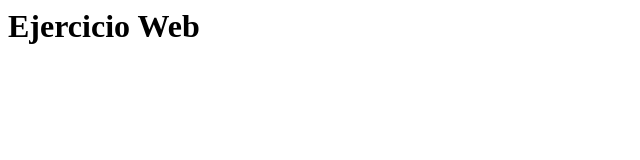
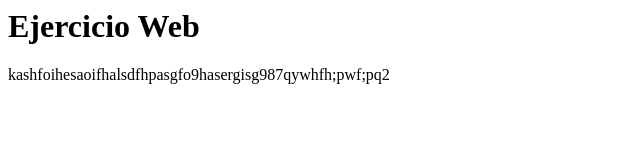
Before and after one commit to codeing02/ejercicio01, a plain HTML site: page index.html in a window 1280 px wide. Shown: the whole page, without its empty margins (0-640 px from the left). Drawn offline with Linux system fonts and the light colour scheme.

Commit message:
nada importante solo agregue texto lorem ipsum

```diff
--- a/index.html
+++ b/index.html
@@ -3,5 +3,9 @@
 <title> Ejercicios de programación</title>
 </head>
 <h1>Ejercicio Web</h1>
+<p>
 
+
+kashfoihesaoifhalsdfhpasgfo9hasergisg987qywhfh;pwf;pq2
+</p>
 </html>
```
